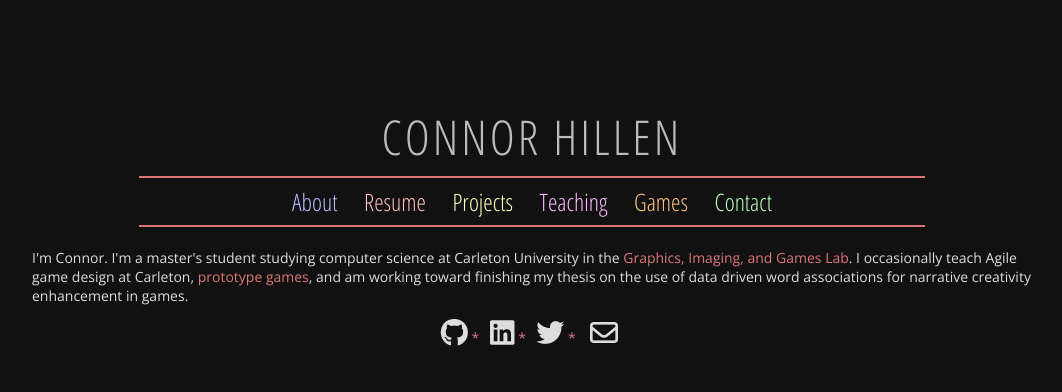
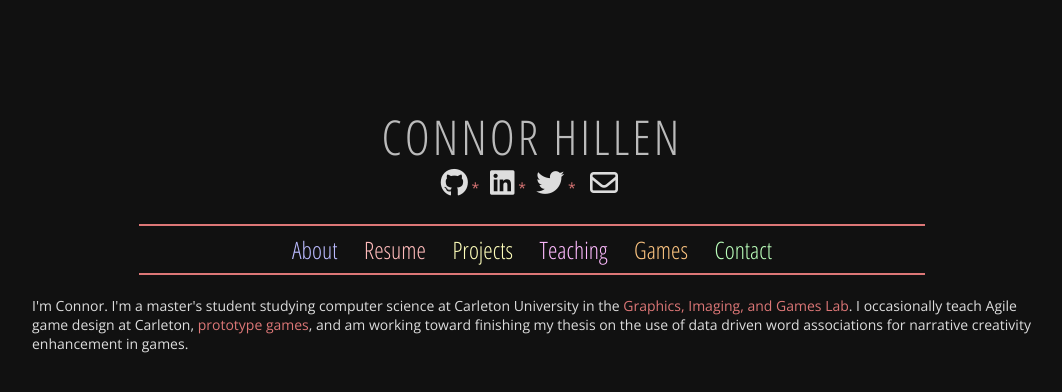
Before and after one commit to chillen/chillen.github.io, a plain HTML site: page index.html in a window 1280 px wide. Shown: the whole page, without its empty margins (108-1170 px from the left). Drawn offline with nearby package versions, Linux system fonts and the light colour scheme.

Commit message:
Move social links up.

```diff
--- a/index.html
+++ b/index.html
@@ -15,9 +15,12 @@
       <div class="container">
         <header class="title-bar">
           <a href="index.html"><h1>Connor Hillen</h1></a>
-          <div class="mobile-blurb">
-
-          </div>
+          <div class="media-links">
+              <a href="https://github.com/chillen" alt="Chillen on Github"><i class="fa fa-2x fa-github" aria-hidden="true" title="Github Profile"></i></a>
+              <a href="https://www.linkedin.com/in/connorhillen/" alt="Connor Hillen on LinkedIn"><i class="fa fa-2x fa-linkedin-square" aria-hidden="true" title="LinkedIn Profile"></i></a>
+              <a href="https://twitter.com/ChillenLD" alt="ChillenLD on Twitter"><i class="fa fa-2x fa-twitter" aria-hidden="true" title="Twitter Profile"></i></a>
+              <a href="mailto:connor.hillen@gmail.com" alt="Email Me"><i class="fa fa-2x fa-envelope-o" aria-hidden="true" title="Email Me"></i></a>
+            </div>
           <hr>
           <nav>
             <div class="nav-links">
@@ -40,13 +43,6 @@
             </p>
           </div>
         </div>
-
-        <div class="media-links">
-          <a href="https://github.com/chillen" alt="Chillen on Github"><i class="fa fa-2x fa-github" aria-hidden="true" title="Github Profile"></i></a>
-          <a href="https://www.linkedin.com/in/connorhillen/" alt="Connor Hillen on LinkedIn"><i class="fa fa-2x fa-linkedin-square" aria-hidden="true" title="LinkedIn Profile"></i></a>
-          <a href="https://twitter.com/ChillenLD" alt="ChillenLD on Twitter"><i class="fa fa-2x fa-twitter" aria-hidden="true" title="Twitter Profile"></i></a>
-          <a href="mailto:connor.hillen@gmail.com" alt="Email Me"><i class="fa fa-2x fa-envelope-o" aria-hidden="true" title="Email Me"></i></a>
-        </div>
       </div>
     </div>
   </body>
```
